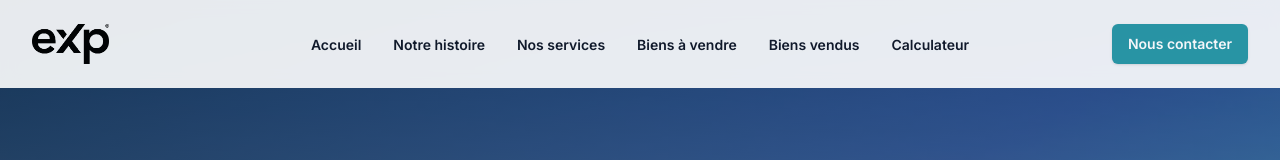
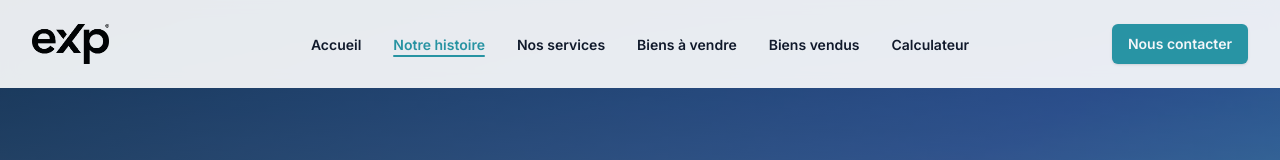
Before and after one commit to flowxt/immo92, a Next.js app: page /a-propos in a window 1280 px wide. Shown: the top 160 px of the page. Built offline with nearby package versions, Linux system fonts and the light colour scheme; a web font is replaced by a local one.

Commit message:
modif nom

```diff
--- a/src/app/contact/page.js
+++ b/src/app/contact/page.js
@@ -84,9 +84,14 @@ export default function Contact() {
                     <p className="text-lg font-semibold text-gray-900">
                       Téléphone
                     </p>
-                    <p className="mt-2 text-base text-gray-600">À venir</p>
+                    <a
+                      href="tel:+33662155757"
+                      className="mt-2 text-base text-gray-600 hover:text-[#2998a6] transition-colors"
+                    >
+                      06 62 15 57 57
+                    </a>
                     <p className="text-sm text-gray-500">
-                      Disponible du lundi au vendredi, 9h-19h
+                      Disponible du lundi au dimanche, 9h-19h
                     </p>
                   </div>
                 </div>
@@ -119,9 +124,12 @@ export default function Contact() {
                   </div>
                   <div className="ml-4">
                     <p className="text-lg font-semibold text-gray-900">Email</p>
-                    <p className="mt-2 text-base text-gray-600">
-                      contact@exp-mont-valerien.fr
-                    </p>
+                    <a
+                      href="mailto:contact@ener-immo92.fr"
+                      className="mt-2 text-base text-gray-600 hover:text-[#2998a6] transition-colors"
+                    >
+                      contact@ener-immo92.fr
+                    </a>
                     <p className="text-sm text-gray-500">Réponse sous 24h</p>
                   </div>
                 </div>
--- a/src/components/Header.js
+++ b/src/components/Header.js
@@ -3,6 +3,7 @@
 import Link from 'next/link';
 import Image from 'next/image';
 import { useState, useEffect } from 'react';
+import { usePathname } from 'next/navigation';
 import { motion, useScroll, useTransform } from 'framer-motion';
 
 export default function Header() {
@@ -10,6 +11,7 @@ export default function Header() {
   const [scrolled, setScrolled] = useState(false);
   const { scrollY } = useScroll();
   const headerOpacity = useTransform(scrollY, [0, 100], [0.95, 1]);
+  const pathname = usePathname();
 
   useEffect(() => {
     const handleScroll = () => {
@@ -67,18 +69,32 @@ export default function Header() {
 
         {/* Desktop navigation */}
         <div className="hidden lg:flex lg:gap-x-8">
-          {navigation.map((item) => (
+          {navigation.map((item) => {
+            const isActive = pathname === item.href ||
+              (item.href !== '/' && pathname.startsWith(item.href));
+            return (
               <motion.div key={item.name} whileHover={{ scale: 1.05 }}>
                 <Link
                   href={item.href}
-              className={`text-sm font-semibold leading-6 transition-colors ${
-                scrolled ? 'text-gray-900 hover:text-[#2998a6]' : 'text-gray-900 hover:text-[#2998a6]'
+                  className={`text-sm font-semibold leading-6 transition-colors relative ${
+                    isActive
+                      ? 'text-[#2998a6]'
+                      : 'text-gray-900 hover:text-[#2998a6]'
                   }`}
                 >
                   {item.name}
+                  {isActive && (
+                    <motion.span
+                      layoutId="activeIndicator"
+                      className="absolute -bottom-1 left-0 right-0 h-0.5 bg-[#2998a6] rounded-full"
+                      initial={false}
+                      transition={{ type: "spring", stiffness: 380, damping: 30 }}
+                    />
+                  )}
                 </Link>
               </motion.div>
-          ))}
+            );
+          })}
         </div>
 
         <div className="hidden lg:flex lg:flex-1 lg:justify-end">
@@ -95,19 +111,31 @@ export default function Header() {
       {mobileMenuOpen && (
         <div className="lg:hidden">
           <div className="space-y-1 px-4 pb-3 pt-2">
-            {navigation.map((item) => (
+            {navigation.map((item) => {
+              const isActive = pathname === item.href ||
+                (item.href !== '/' && pathname.startsWith(item.href));
+              return (
                 <Link
                   key={item.name}
                   href={item.href}
-                className="block rounded-md px-3 py-2 text-base font-medium text-gray-900 hover:bg-gray-50"
+                  className={`block rounded-md px-3 py-2 text-base font-medium ${
+                    isActive
+                      ? 'bg-[#2998a6]/10 text-[#2998a6] border-l-4 border-[#2998a6]'
+                      : 'text-gray-900 hover:bg-gray-50'
+                  }`}
                   onClick={() => setMobileMenuOpen(false)}
                 >
                   {item.name}
                 </Link>
-            ))}
+              );
+            })}
             <Link
               href="/contact"
-              className="block rounded-md bg-[#2998a6] px-3 py-2 text-base font-semibold text-white text-center mt-4"
+              className={`block rounded-md px-3 py-2 text-base font-semibold text-center mt-4 ${
+                pathname === '/contact'
+                  ? 'bg-[#0d6c8a] text-white'
+                  : 'bg-[#2998a6] text-white'
+              }`}
               onClick={() => setMobileMenuOpen(false)}
             >
               Nous contacter
--- a/src/components/Hero.js
+++ b/src/components/Hero.js
@@ -123,4 +123,3 @@ export default function Hero({
     </div>
   );
 }
-//test
```
Also changed, not shown: src/app/biens-a-vendre/maison-suresnes-mont-valerien-potentiel/layout.js (line endings or trailing spaces). Lines whose indentation alone changed are shown as unchanged.
